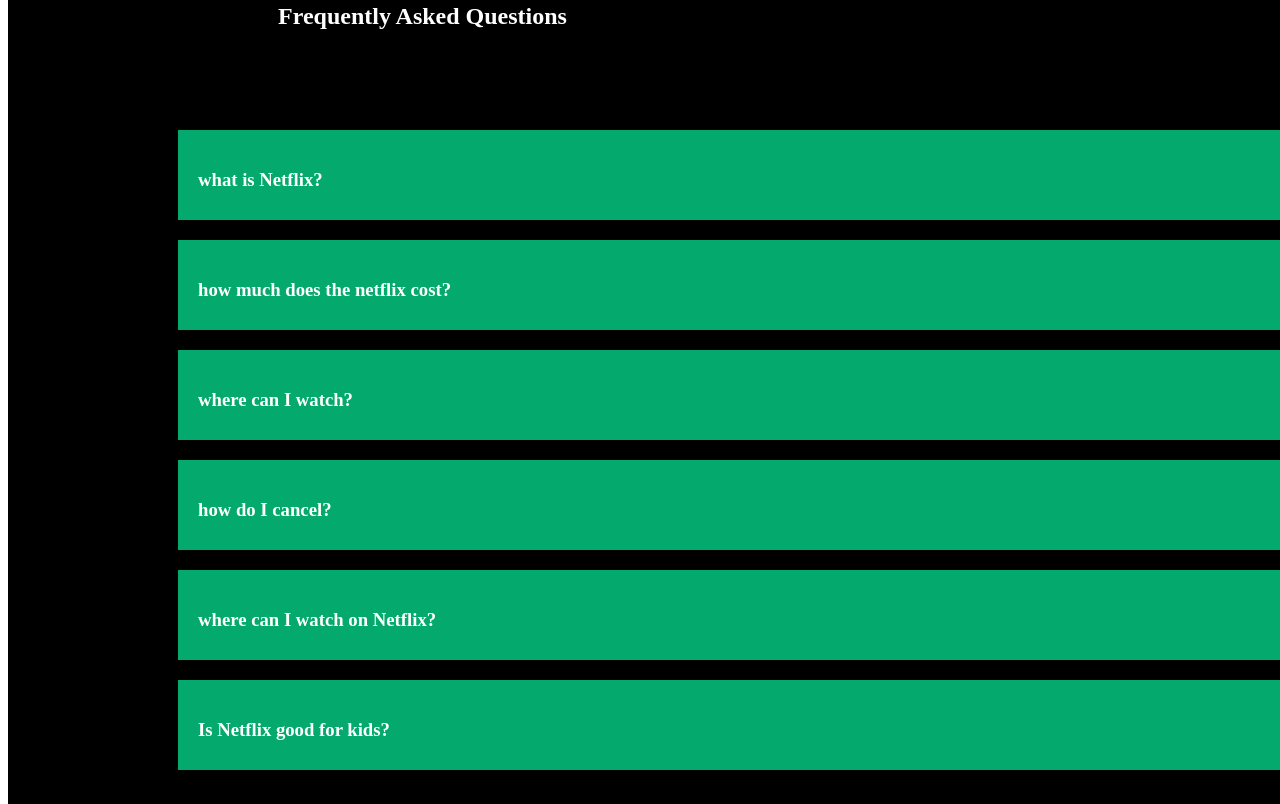
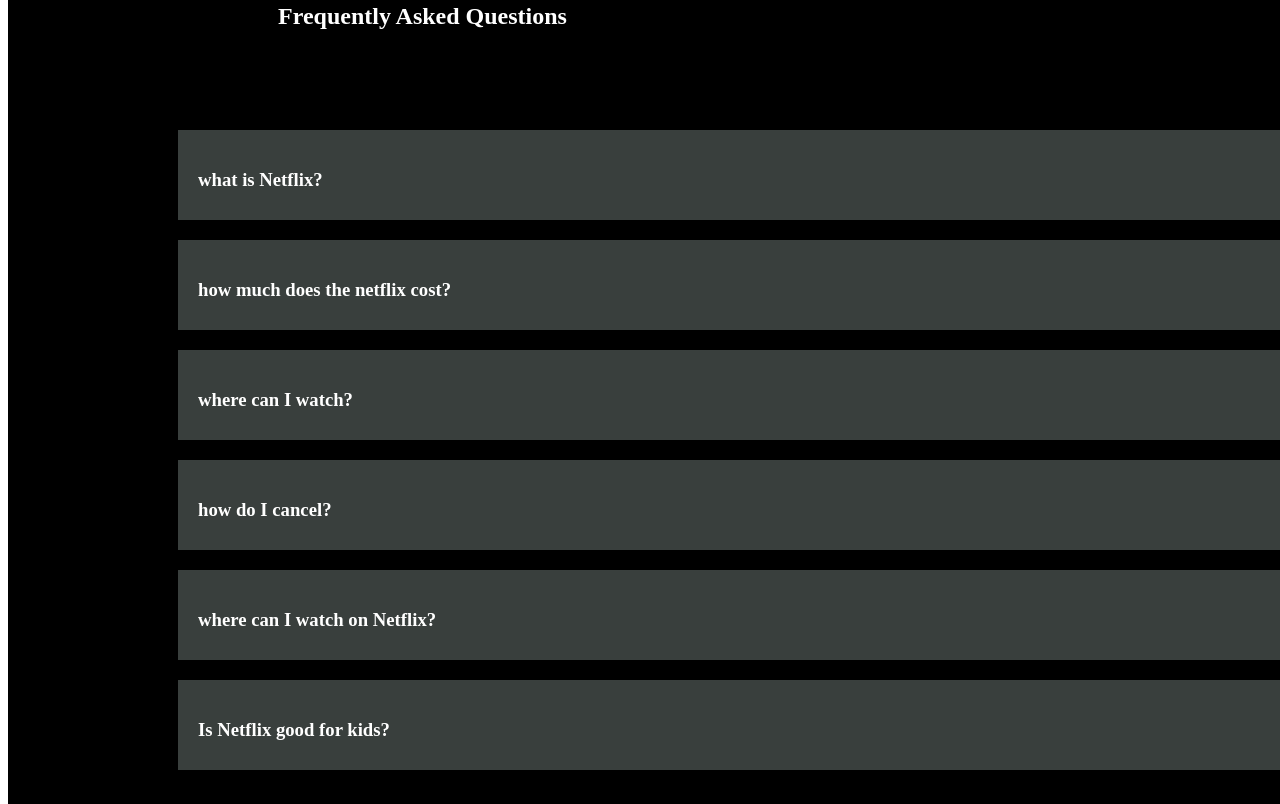
Before and after one commit to binshida-pk/netflix-demo, a plain HTML site: page Index.html in a window 1280 px wide. Shown: the part 2056-2860 px from the top of the page. Drawn offline with Linux system fonts and the light colour scheme.

Commit message:
fix : color changed

```diff
--- a/css/style.css
+++ b/css/style.css
@@ -259,16 +259,16 @@ text-align: center;
  .flex-container1{
   width: 97%;
   height: 50px;
-  background-color: #04AA6D;
+  background-color:  #393f3d;
   text-align: left;
   padding: 20px;
 
 }
 
-.flex-container2{
+.flex-container2 {
   width: 97%;
   height: 50px;
-  background-color: #04AA6D;
+  background-color:  #393f3d;
   text-align: left;
   padding: 20px;
 margin-top: 20px;
@@ -276,7 +276,7 @@ margin-top: 20px;
 .flex-container3{
   width: 97%;
   height: 50px;
-  background-color: #04AA6D;
+  background-color:  #393f3d;
   text-align: left;
   padding: 20px;
   margin-top: 20px;
@@ -285,7 +285,7 @@ margin-top: 20px;
 .flex-container4{
   width: 97%;
   height: 50px;
-  background-color: #04AA6D;
+  background-color:  #393f3d;
   text-align: left;
   padding: 20px;
   margin-top: 20px;
@@ -294,7 +294,7 @@ margin-top: 20px;
 .flex-container5{
   width: 97%;
   height: 50px;
-  background-color: #04AA6D;
+  background-color:  #393f3d;
   text-align: left;
   padding: 20px;
   margin-top: 20px;
@@ -303,7 +303,7 @@ margin-top: 20px;
 .flex-container6{
   width: 97%;
   height: 50px;
-  background-color: #04AA6D;
+  background-color: #393f3d;
   text-align: left;
   padding: 20px;
   margin-top: 20px;
```
